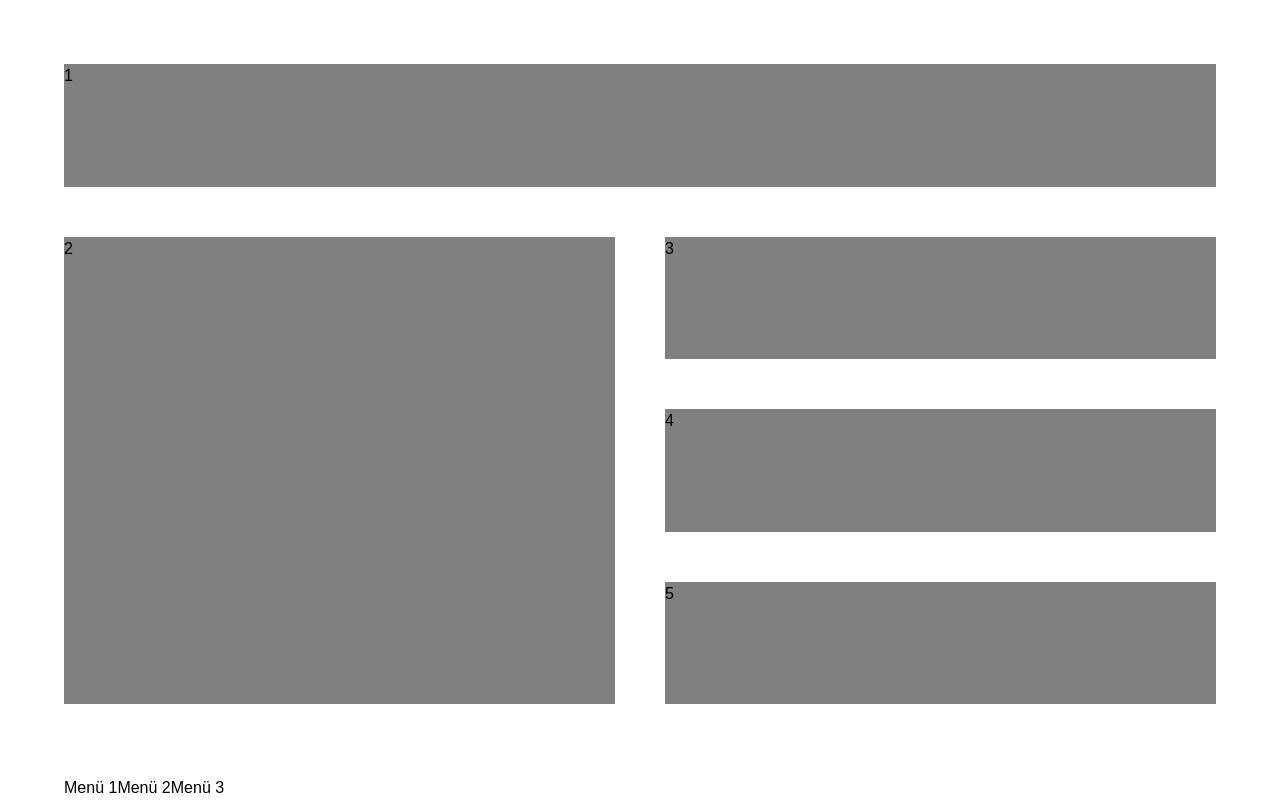
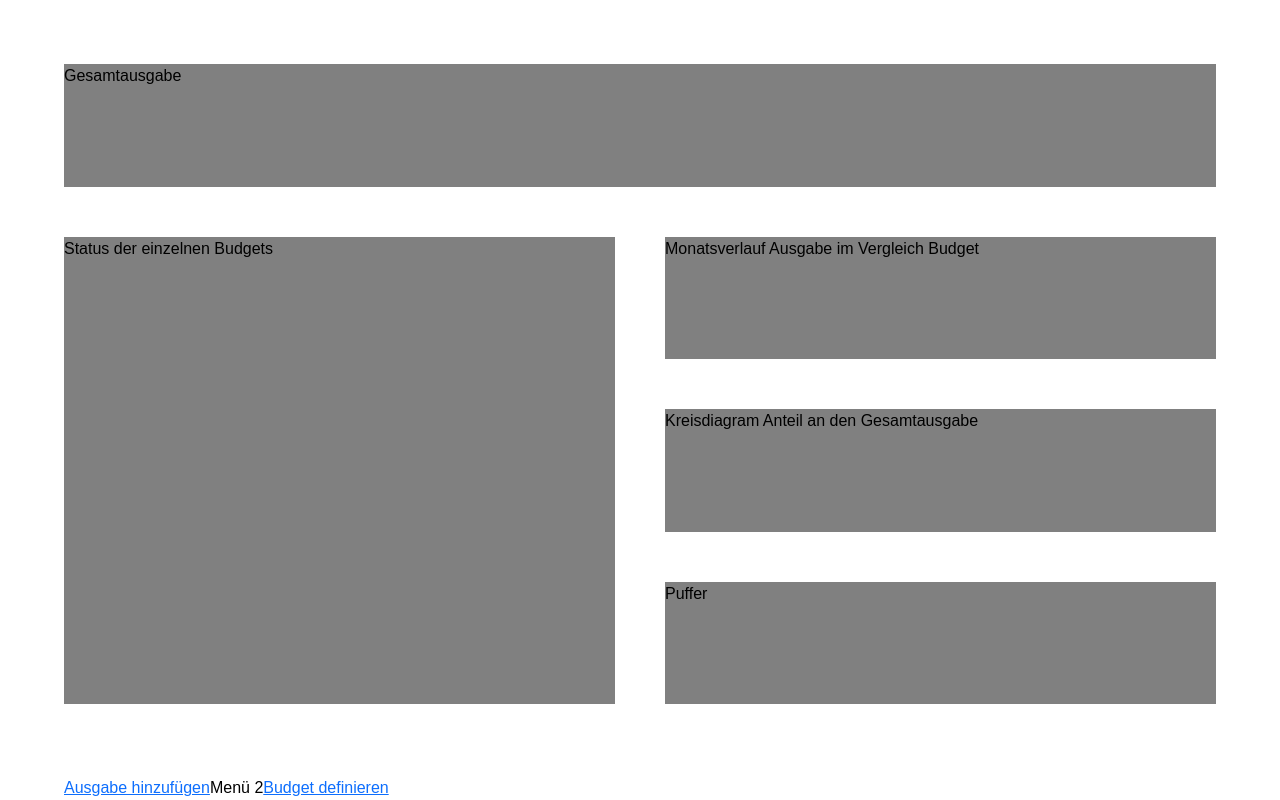
Before and after one commit to simonhaug1/Budgetplaner, a Flask app: page / in a window 1280 px wide. Run offline with Flask 2, Linux system fonts and the light colour scheme; some libraries are stand-ins or nearby versions.

Commit message:
Eingaben Konzept

```diff
--- /dev/null
+++ b/Budget/ausgabe.json
@@ -0,0 +1 @@
+{"eee": "11", "ausgabe 2": "2"}
--- a/Budget/budget.json
+++ b/Budget/budget.json
@@ -1 +1 @@
-{"Erstes": "1", "zweite": "2"}
+{"Erstes": "1", "zweite": "2", "test": "3"}
--- a/Budget/daten.py
+++ b/Budget/daten.py
@@ -20,6 +20,12 @@ def budget_speichern(budget_name, budget_number):
     speichern(datei_name, budget_name, budget_number)
     return budget_name, budget_number
 
+
+def ausgabe_speichern(ausgabe_name, ausgabe_number):
+    datei_name = "ausgabe.json"
+    speichern(datei_name, ausgabe_name, ausgabe_number)
+    return ausgabe_name, ausgabe_number
+
 """def budget_number_speichern(budget_number):
     datei_name = "budget.json"
     element_name = "number"
--- a/Budget/main.py
+++ b/Budget/main.py
@@ -12,6 +12,17 @@ app = Flask("templates")
 def index():
     return render_template("index.html")
 
+
+@app.route("/add-ausgabe/", methods=['GET', 'POST'])
+def ausgabe_hinzufügen():
+    if request.method == 'POST':
+        ausgabe_name = request.form['ausgabe_name']
+        ausgabe_number = request.form['ausgabe_number']
+        ausgabe = daten.ausgabe_speichern(ausgabe_name, ausgabe_number)
+        return redirect('/')
+
+
+    return render_template("add_ausgabe.html")
 
 @app.route("/add-budget/", methods=['GET', 'POST'])
 def budget_hinzufügen():
--- a/Budget/templates/add_budget.html
+++ b/Budget/templates/add_ausgabe.html
@@ -8,8 +8,8 @@
     <body>
 
         <form method="POST">
-            <input type="text" name="budget_name" placeholder="Beizeichung">
-            <input type="number" name="budget_number" placeholder="Betrag" min="0">
+            <input type="text" name="ausgabe_name" placeholder="Bezeichnung">
+            <input type="number" name="ausgabe_number" placeholder="Betrag" min="0">
             <button type="submit">Speichern</button>
         </form>
 
--- a/Budget/templates/index.html
+++ b/Budget/templates/index.html
@@ -13,16 +13,16 @@
     </head>
     <body>
         <div class="wrapper">
-            <div id="titel">1</div>
-            <div id="budget">2</div>
-            <div id="verlauf">3</div>
-            <div id="kreisdiagramm">4</div>
-            <div id="blank">5</div>
+            <div id="titel">Gesamtausgabe</div>
+            <div id="budget">Status der einzelnen Budgets</div>
+            <div id="verlauf">Monatsverlauf Ausgabe im Vergleich Budget</div>
+            <div id="kreisdiagramm">Kreisdiagram Anteil an den Gesamtausgabe</div>
+            <div id="blank">Puffer</div>
         </div>
         <footer>
-            <div>Menü 1</div>
+            <div><a href="/add-ausgabe/">Ausgabe hinzufügen</a></div>
             <div>Menü 2</div>
-            <div>Menü 3</div>
+            <div><a href="/budget/">Budget definieren</a></div>
         </footer>
 
 
```
Also changed, not shown: README.md.
